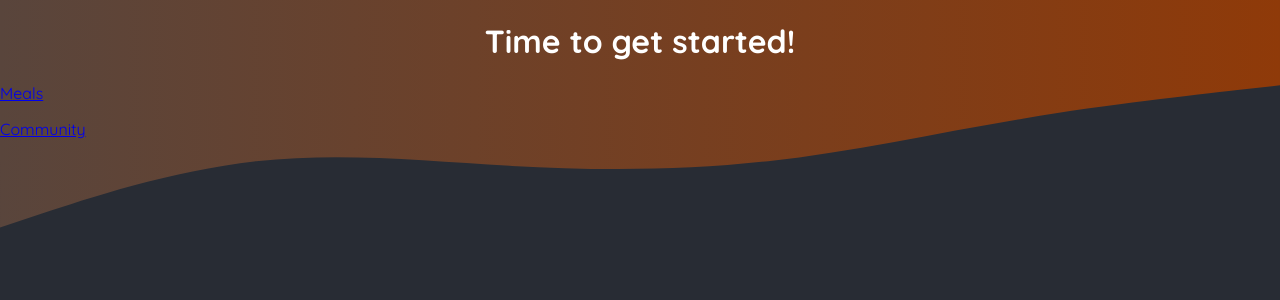
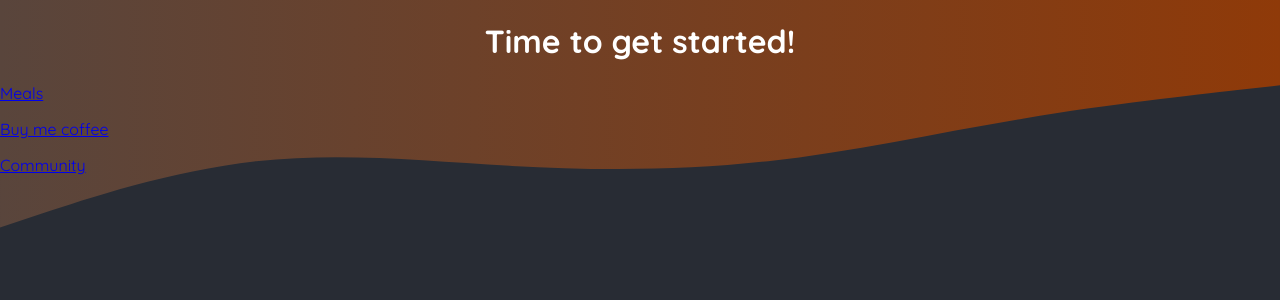
Before and after one commit to ajewoleOlugbenga/community-member, a Next.js app: page / in a window 1280 px wide. Shown: the top 300 px of the page. Built offline with nearby package versions, Linux system fonts and the light colour scheme.

Commit message:
"Remove 'Buy me coffee' link from Meals page, add it to Home page"

```diff
--- a/app/page.js
+++ b/app/page.js
@@ -7,6 +7,7 @@ export default function Home() {
         Time to get started!
       </h1>
       <p><Link href="/meals">Meals</Link></p>
+      <p><Link href="/meals/share">Buy me coffee</Link></p>
       <p><Link href="/community">Community</Link></p>
     </main>
   );
```
